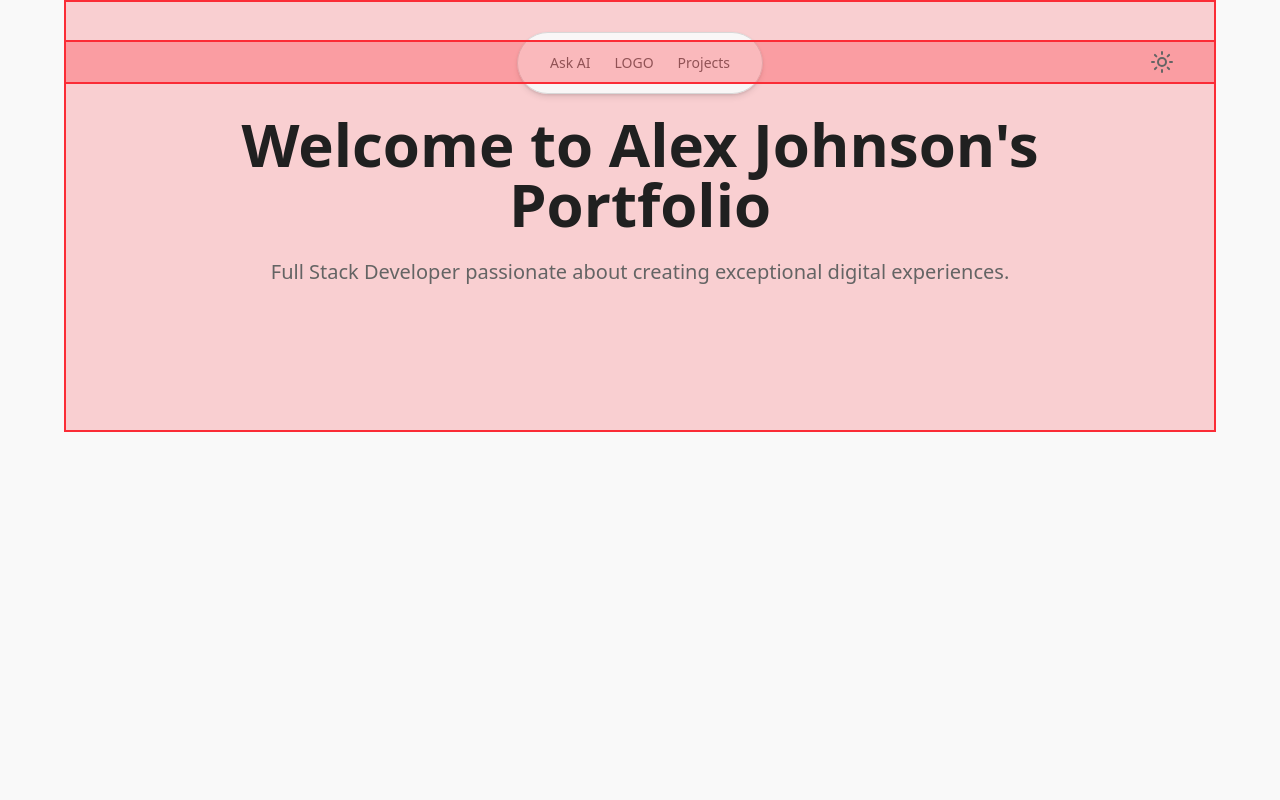
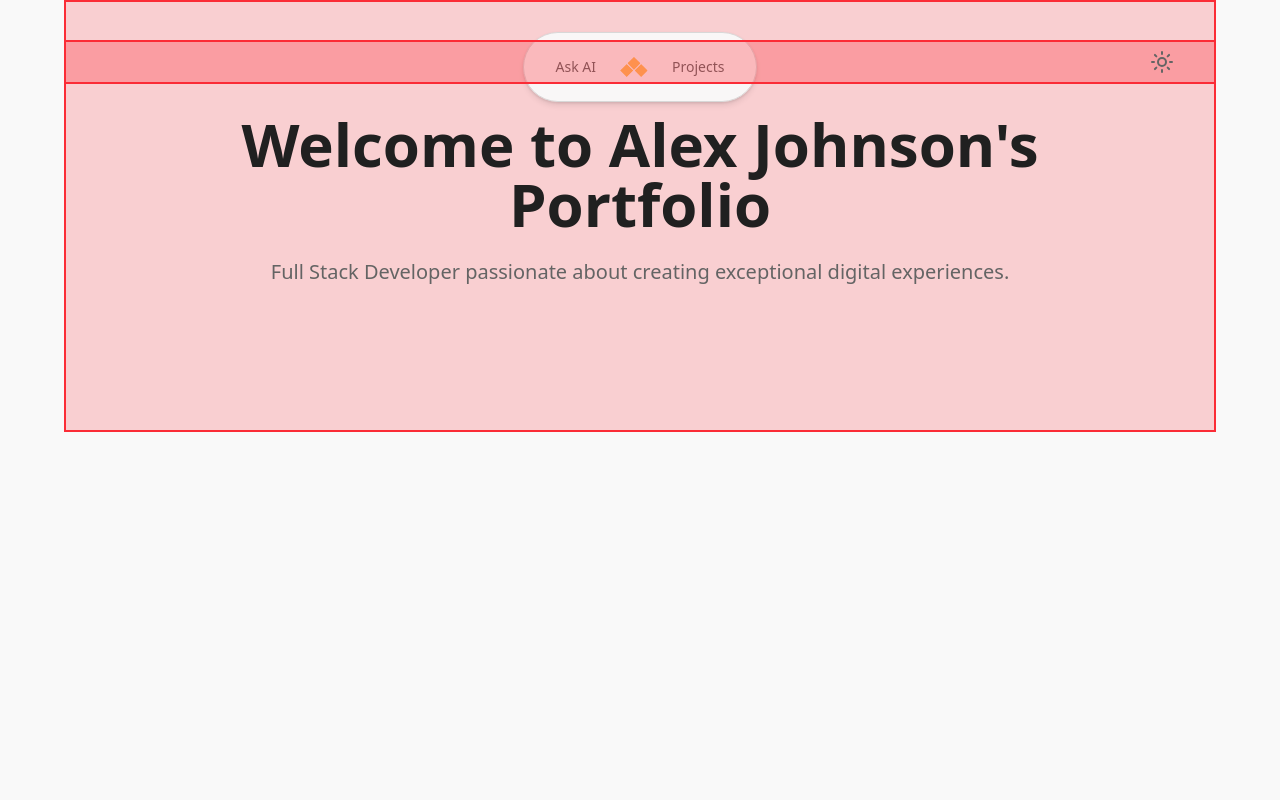
Before and after one commit to AryanDeore/portfolio, a Next.js app: page / in a window 1280 px wide. Shown: the top 800 px of the page. Built offline with nearby package versions, Linux system fonts and the light colour scheme.

Commit message:
adding svg img in navbar

```diff
--- a/src/app/layout.tsx
+++ b/src/app/layout.tsx
@@ -5,6 +5,7 @@ import { StickyNav } from "@/components/ui/sticky-navbar";
 import { Footer } from "@/components/layout/footer";
 import { ThemeProvider } from "@/components/theme-provider";
 import { Home as HomeIcon, User, MessageSquare, Briefcase } from "lucide-react";
+import Image from "next/image";
 
 const geistSans = Geist({
   variable: "--font-geist-sans",
@@ -42,9 +43,9 @@ const navItems = [
     icon: <HomeIcon className="h-4 w-4 text-muted-foreground" />,
   },
   {
-    name: "LOGO",
+    name: "",
     link: "#",
-    icon: <User className="h-4 w-4 text-muted-foreground" />,
+    icon: <Image src="/website-icon.svg" alt="Logo" width={50} height={50} className="h-7 w-7" />,
   },
   {
     name: "Projects",
--- a/src/components/ui/sticky-navbar.tsx
+++ b/src/components/ui/sticky-navbar.tsx
@@ -63,8 +63,14 @@ export const StickyNav = ({
                 "relative text-muted-foreground items-center flex space-x-1 hover:text-foreground transition-colors duration-200"
               )}
             >
-              <span className="block sm:hidden">{navItem.icon}</span>
-              <span className="hidden sm:block text-sm">{navItem.name}</span>
+              {navItem.name ? (
+                <>
+                  <span className="block sm:hidden">{navItem.icon}</span>
+                  <span className="hidden sm:block text-sm">{navItem.name}</span>
+                </>
+              ) : (
+                <span className="block">{navItem.icon}</span>
+              )}
             </Link>
           ))}
         </motion.div>
```
Also changed, not shown: public/website-icon.svg.
